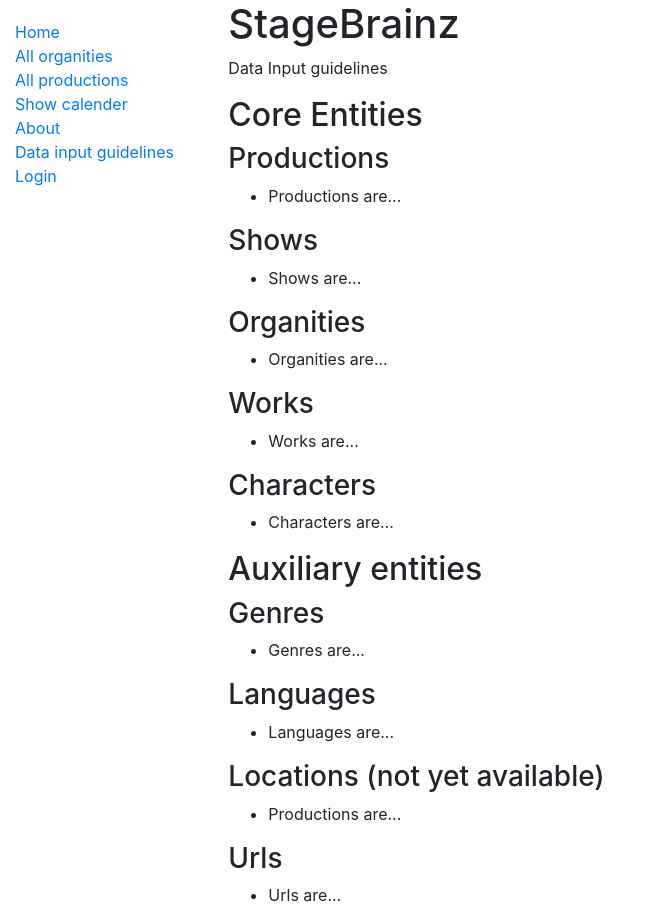
After one commit to ruettet/StageBrainz, a Django app: page /catalog/data_input/ in a window 1280 px wide. The commit adds this page. Shown: the whole page, without its empty margins (0-650 px from the left). Run offline with Django 3.2, Linux system fonts and the light colour scheme; some libraries are stand-ins or nearby versions.

Commit message:
beginning for a data input guide and about page

```diff
--- a/catalog/templates/base_generic.html
+++ b/catalog/templates/base_generic.html
@@ -17,12 +17,16 @@
                 <ul class="sidebar-nav">
                     <li><a href="{% url 'index' %}">Home</a></li>
                     <li><a href="{% url 'organities' %}">All organities</a></li>
-          {% if perms.catalog.can_add_entity_organity %}- <a href="{% url 'organity_create' %}">Create organity</a> {% endif %}
+                    <ul>
+                        {% if perms.catalog.can_add_entity_organity %}<li><a href="{% url 'organity_create' %}">Create organity</a></li> {% endif %}
+                    </ul>
                     <li><a href="{% url 'productions' %}">All productions</a></li>
-          {% if perms.catalog.can_add_entity_production %}- <a href="{% url 'production_create' %}">Create production</a> {% endif %}
+                    <ul>
+                        {% if perms.catalog.can_add_entity_production %}<li><a href="{% url 'production_create' %}">Create production</a></li> {% endif %}
+                    </ul>
                     <li><a href="{% url 'shows' %}">Show calender</a></li>
-        </ul>
-
+                    <li><a href="{% url 'about' %}">About</a></li>
+                    <li><a href="{% url 'datainput' %}">Data input guidelines</a></li>
                     {% if user.is_authenticated %}
                     <li>User: {{ user.get_username }}</li>
                     <li><a href="{% url 'logout'%}?next={{request.path}}">Logout</a></li>
@@ -32,7 +36,10 @@
                 </ul>
                 {% endblock %}
             </div>
-      <div class="col-sm-10 ">{% block content %}{% endblock %}</div>
+            <div class="col-sm-10 ">
+                {% block content %}
+                {% endblock %}
+            </div>
         </div>
     </div>
 </body>
--- /dev/null
+++ b/catalog/templates/datainput.html
@@ -0,0 +1,53 @@
+{% extends "base_generic.html" %}
+
+{% block content %}
+    <h1>StageBrainz</h1>
+    <p>Data Input guidelines</p>
+
+    <h2>Core Entities</h2>
+    <h3>Productions</h3>
+    <ul>
+        <li>Productions are...</li>
+    </ul>
+
+    <h3>Shows</h3>
+    <ul>
+        <li>Shows are...</li>
+    </ul>
+
+    <h3>Organities</h3>
+    <ul>
+        <li>Organities are...</li>
+    </ul>
+
+    <h3>Works</h3>
+    <ul>
+        <li>Works are...</li>
+    </ul>
+
+    <h3>Characters</h3>
+    <ul>
+        <li>Characters are...</li>
+    </ul>
+
+    <h2>Auxiliary entities</h2>
+    <h3>Genres</h3>
+    <ul>
+        <li>Genres are...</li>
+    </ul>
+
+    <h3>Languages</h3>
+    <ul>
+        <li>Languages are...</li>
+    </ul>
+
+    <h3>Locations (not yet available)</h3>
+    <ul>
+        <li>Productions are...</li>
+    </ul>
+
+    <h3>Urls</h3>
+    <ul>
+        <li>Urls are...</li>
+    </ul>
+{% endblock %}
--- a/catalog/urls.py
+++ b/catalog/urls.py
@@ -1,11 +1,14 @@
 from django.urls import path
 from . import views
 
+from django.views.generic import TemplateView
+
 urlpatterns = [
-
+    path('about/', TemplateView.as_view(template_name="about.html"), name='about'),
+    path('data_input/', TemplateView.as_view(template_name="datainput.html"), name='datainput'),
 ]
 
-urlpatterns = [
+urlpatterns += [
     path('', views.index, name='index'),
 ]
 
```
Also changed, not shown: catalog/templates/about.html (added, +7 -0 lines). Lines whose indentation alone changed are shown as unchanged.
